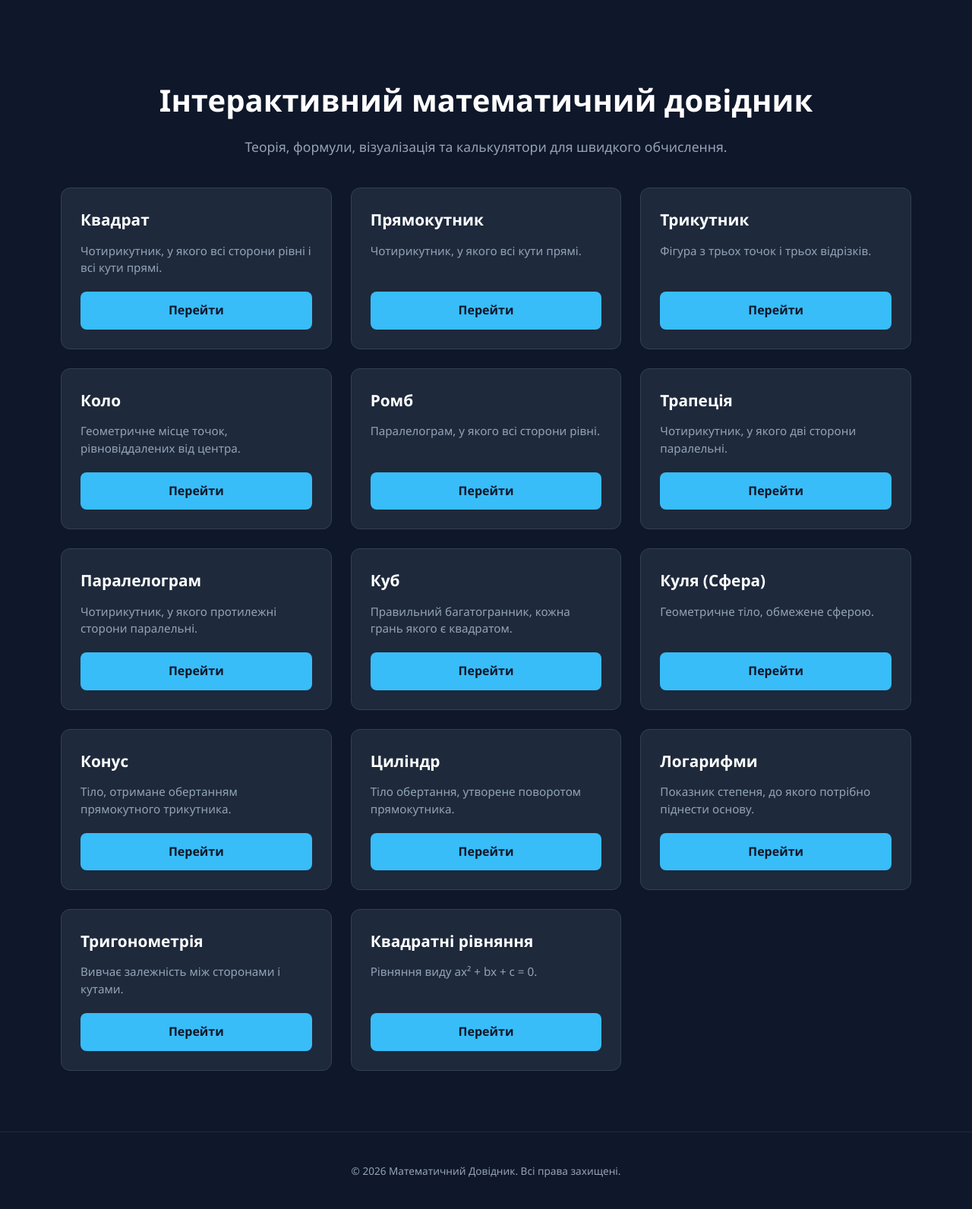
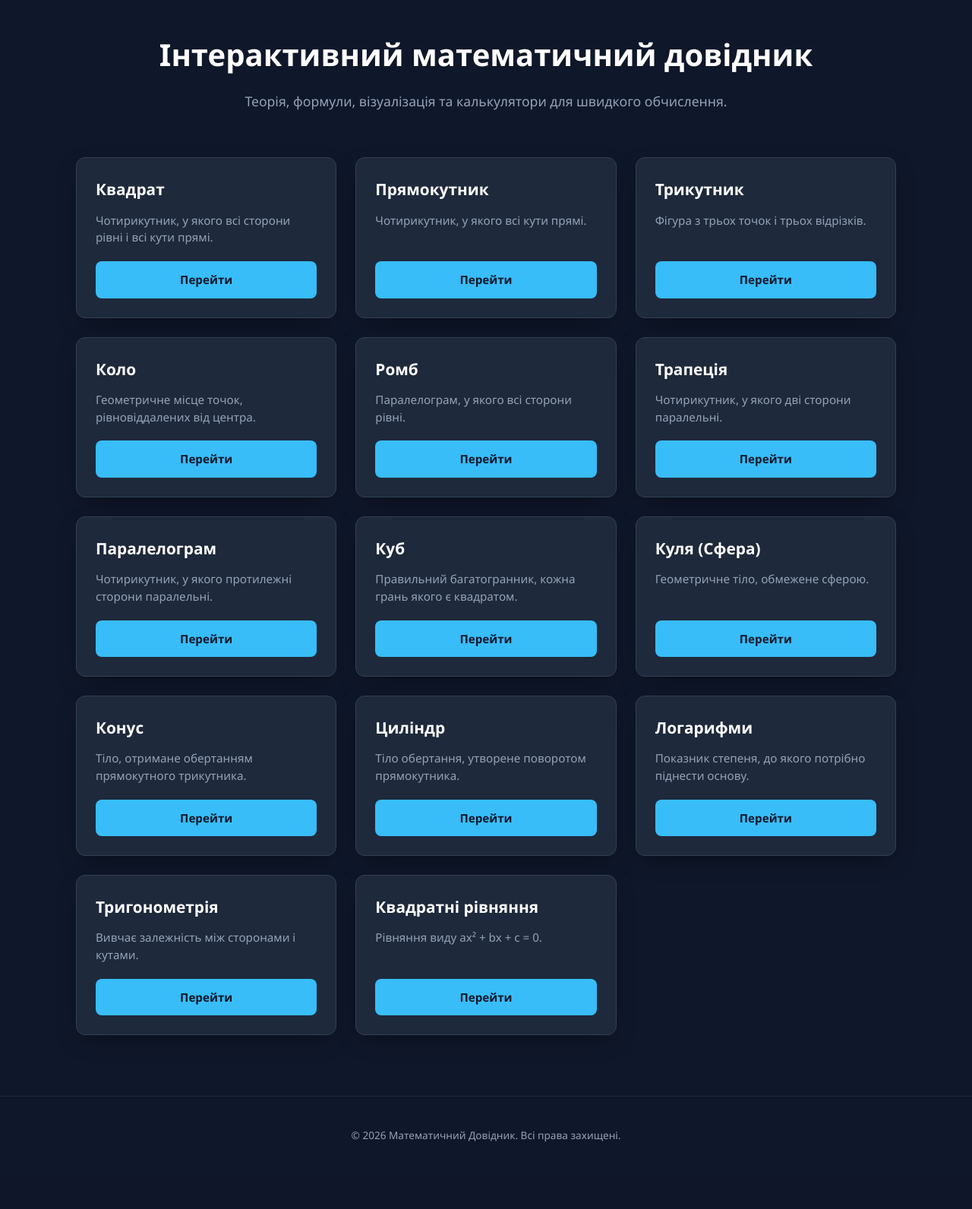
Before and after one commit to adsqwe139kg/math, a Flask app: page / in a window 1280 px wide. Shown: the part 75-1667 px from the top of the page at 76% size. After the commit the page ends 1579 px from the top, so only its background shows below. Run offline with Flask 3, Linux system fonts and the light colour scheme.

Commit message:
Refactor index.html for better structure and styling
Updated the layout and styles for improved readability and structure.

```diff
--- a/templates/index.html
+++ b/templates/index.html
@@ -1,18 +1,17 @@
 {% extends "base.html" %}
 
 {% block content %}
-<div class="container" style="max-width: 1200px; margin: 0 auto; padding: 20px;">
-
+<div class="main-content">
     <div style="text-align: center; margin: 40px 0;">
         <h1 style="font-size: 2.5rem; color: #fff; margin-bottom: 15px; font-weight: 700;">Інтерактивний математичний довідник</h1>
         <p style="color: #94a3b8; font-size: 1.1rem;">Теорія, формули, візуалізація та калькулятори для швидкого обчислення.</p>
     </div>
 
-    <div style="display: grid; grid-template-columns: repeat(auto-fill, minmax(280px, 1fr)); gap: 25px; margin-top: 30px;">
+    <div class="card-grid" style="display: grid; grid-template-columns: repeat(auto-fill, minmax(280px, 1fr)); gap: 25px; padding: 20px;">
         {% for topic_id, topic_data in topics.items() %}
-            <div style="background-color: #1e293b; border-radius: 12px; padding: 25px; display: flex; flex-direction: column; justify-content: space-between; border: 1px solid #334155;">
+            <div class="card" style="background-color: #1e293b; border-radius: 12px; padding: 25px; display: flex; flex-direction: column; justify-content: space-between; border: 1px solid #334155;">
                 <div>
-                    <h3 style="font-size: 1.3rem; color: #fff; margin-bottom: 12px;">{{ topic_data.title }}</h3>
+                    <h3 style="font-size: 1.3rem; color: #fff; margin-bottom: 12px; font-weight: 600;">{{ topic_data.title }}</h3>
                     <p style="color: #94a3b8; font-size: 0.95rem; line-height: 1.5; margin-bottom: 20px;">
                         {% if topic_data.desc %}
                             {{ topic_data.desc }}
@@ -21,7 +20,7 @@
                         {% endif %}
                     </p>
                 </div>
-                <a href="/topic/{{ topic_id }}" style="display: block; background-color: #38bdf8; color: #0f172a; text-align: center; padding: 12px; border-radius: 8px; font-weight: 600; text-decoration: none; transition: background-color 0.2s;">Перейти</a>
+                <a href="/topic/{{ topic_id }}" class="btn" style="display: block; background-color: #38bdf8; color: #0f172a; text-align: center; padding: 12px; border-radius: 8px; font-weight: 600; text-decoration: none;">Перейти</a>
             </div>
         {% endfor %}
     </div>
```
